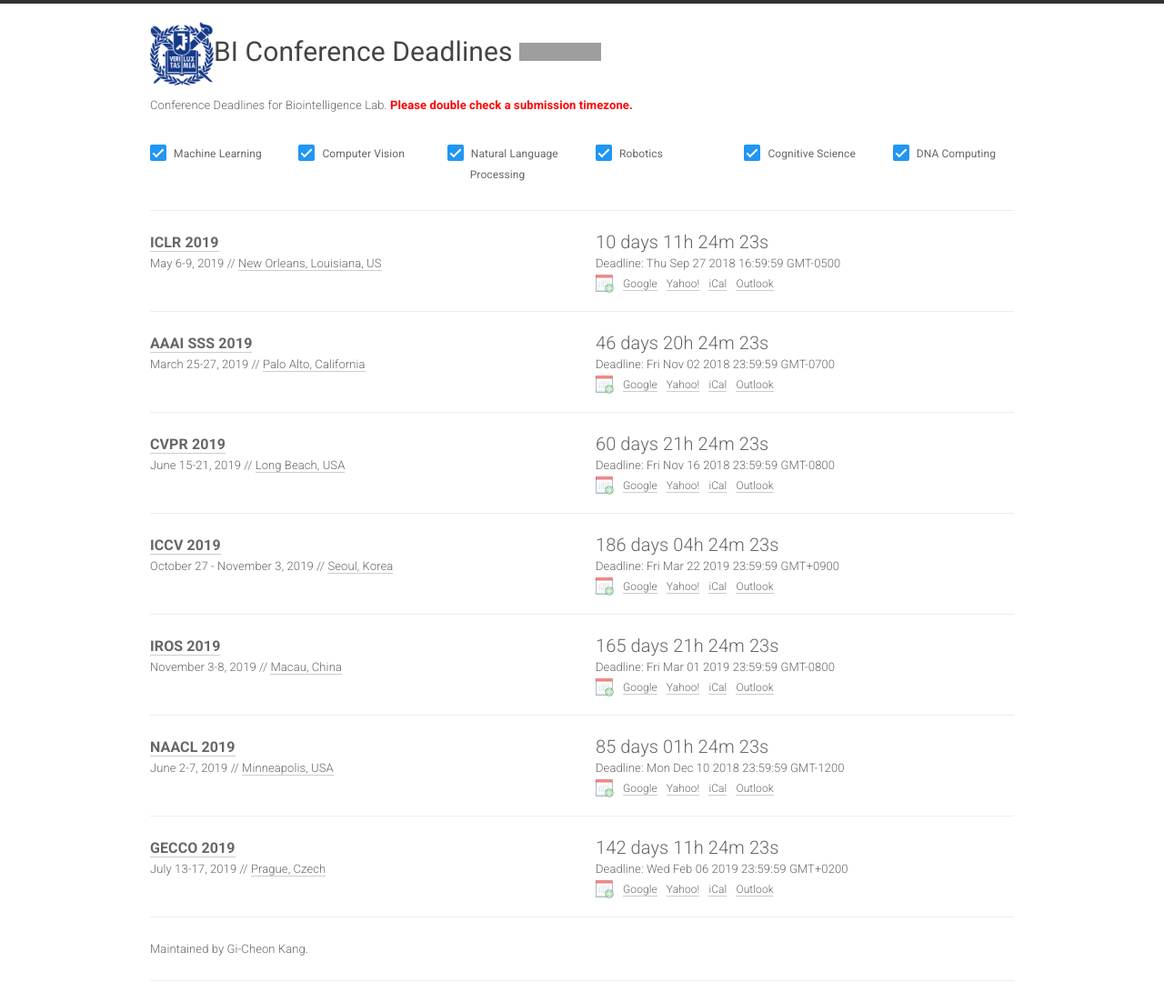
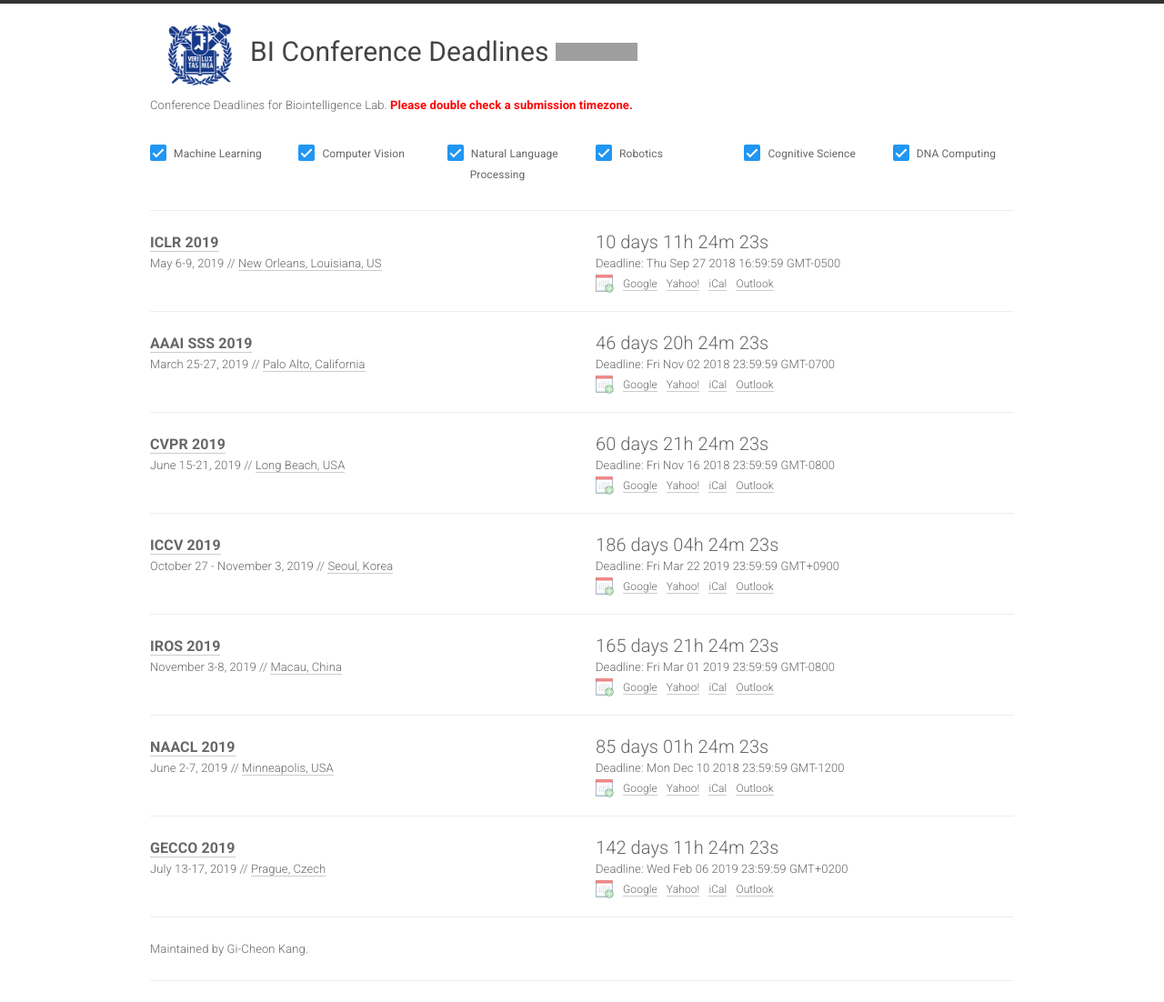
Before and after one commit to biconf/biconf.github.io, a Jekyll site: the page built from index.html, in a window 1280 px wide. Shown: the whole page at 91% size. Built offline with Jekyll 4.4.1, drawn with Linux system fonts in a browser that asks for light colours; nearby versions of some CDN libraries; grey boxes are pictures that could not be loaded.

Commit message:
Update home.html

```diff
--- a/_layouts/home.html
+++ b/_layouts/home.html
@@ -25,7 +25,7 @@
             <div class="row">
                 <div class="col-xs-12 col-sm-8">
                   <h1>
-                    <img src="/static/img/snu.gif" width="70px" height="70px">{{ site.title }}
+                    <img src="/static/img/snu.gif" width="70px" height="70px" hspace="20px">{{ site.title }}
                     <iframe src="https://ghbtns.com/github-btn.html?user={{ site.github_username }}&repo={{ site.github_repo }}&type=star&count=true" frameborder="0" scrolling="0" width="170px" height="20px"></iframe>
                   </h1>
                 </div>
```
